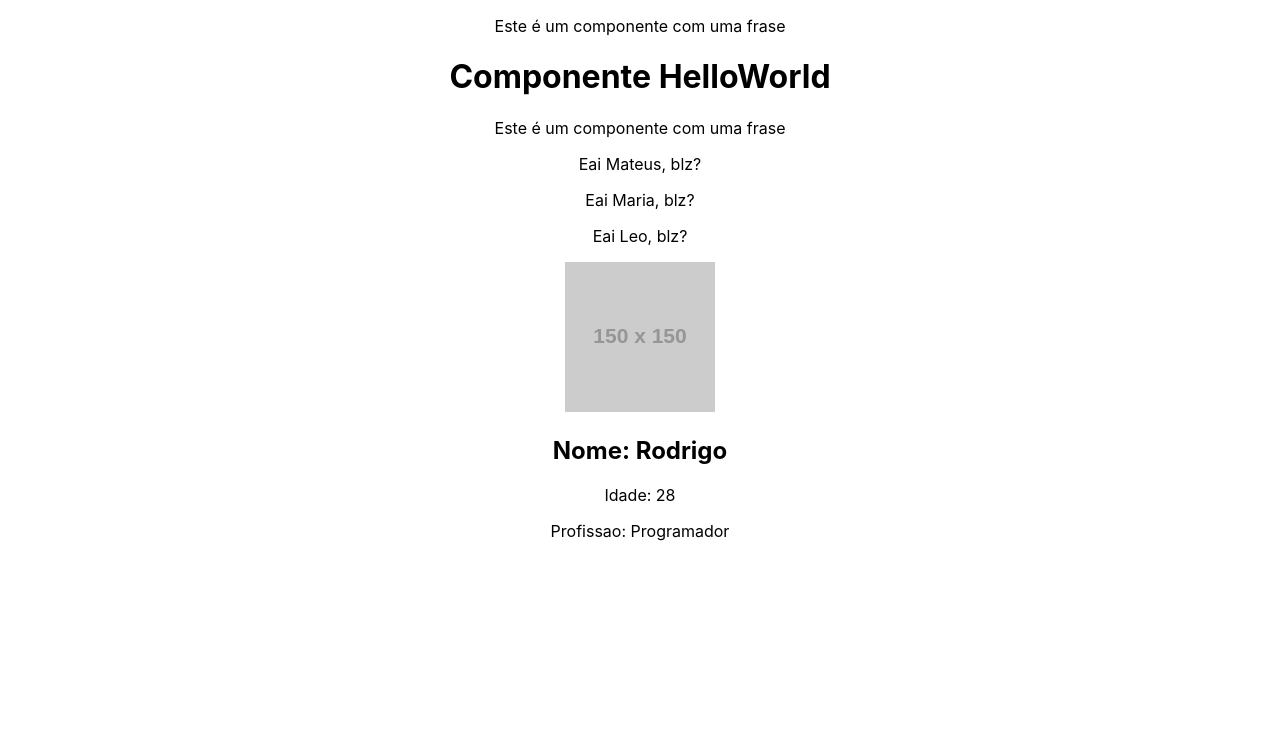
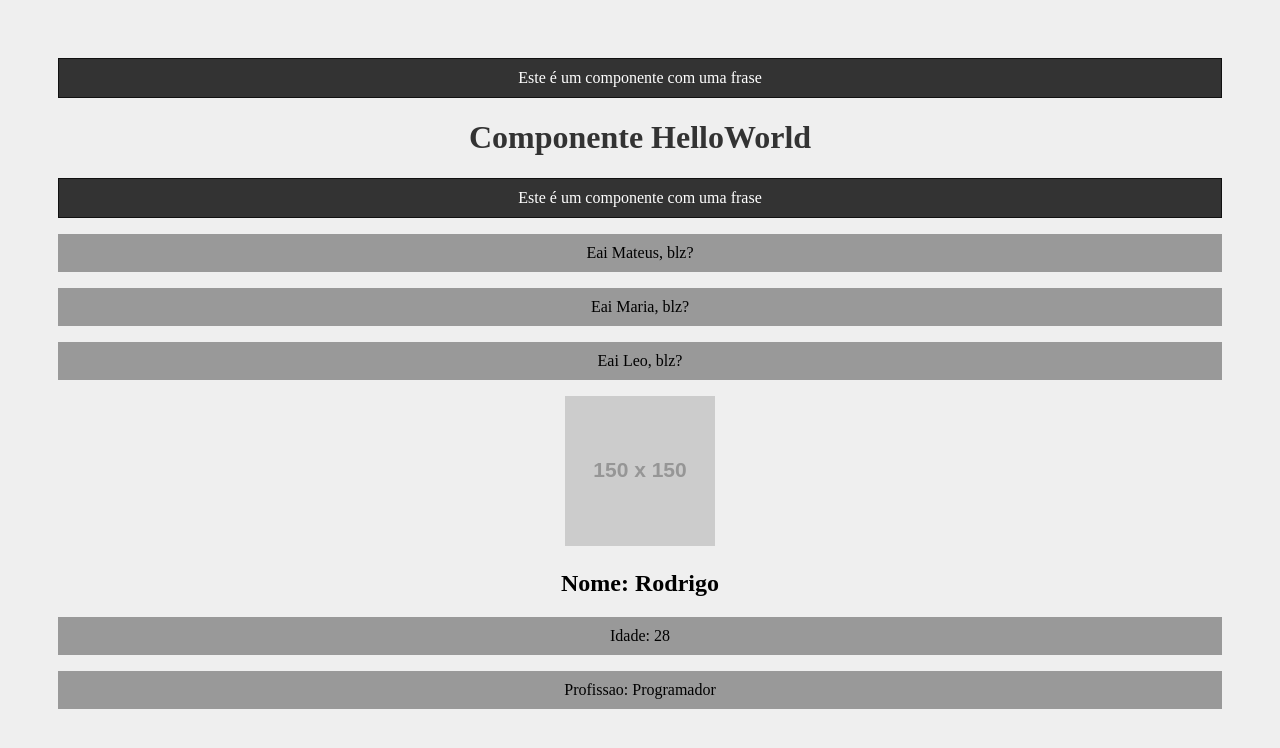
Before and after one commit to mrtns641/Conceitos_ReactJS, a React (Create React App) app: page / in a window 1280 px wide. Shown: the top 748 px of the page. Built offline with nearby package versions, Linux system fonts and the light colour scheme.

Commit message:
Inserindo CSS
Css geral no index.css e Css por componente no arquivo Frase.module.css

```diff
--- a/src/components/Frase.js
+++ b/src/components/Frase.js
@@ -1,7 +1,9 @@
+import styles from './Frase.module.css';
+
 function Frase() {
     return (
-        <div>
-            <p>Este é um componente com uma frase</p>
+        <div className={styles.fraseContainer}>
+            <p className={styles.fraseContent}>Este é um componente com uma frase</p>
         </div>
     )
 }
--- /dev/null
+++ b/src/components/Frase.module.css
@@ -0,0 +1,10 @@
+.fraseContainer {
+    background-color: #333;
+    border: 1px solid #111;
+}
+
+.fraseContent {
+    color: #fff;
+    background-color: #333;
+    margin: 0;
+}
--- a/src/index.css
+++ b/src/index.css
@@ -1,13 +1,13 @@
 body {
-  margin: 0;
-  font-family: -apple-system, BlinkMacSystemFont, 'Segoe UI', 'Roboto', 'Oxygen',
-    'Ubuntu', 'Cantarell', 'Fira Sans', 'Droid Sans', 'Helvetica Neue',
-    sans-serif;
-  -webkit-font-smoothing: antialiased;
-  -moz-osx-font-smoothing: grayscale;
+  padding: 50px;
+  background-color: #efefef;
 }
 
-code {
-  font-family: source-code-pro, Menlo, Monaco, Consolas, 'Courier New',
-    monospace;
+h1 {
+  color: #333
 }
+
+p {
+  padding: 10px;
+  background-color: #999;
+}
```
